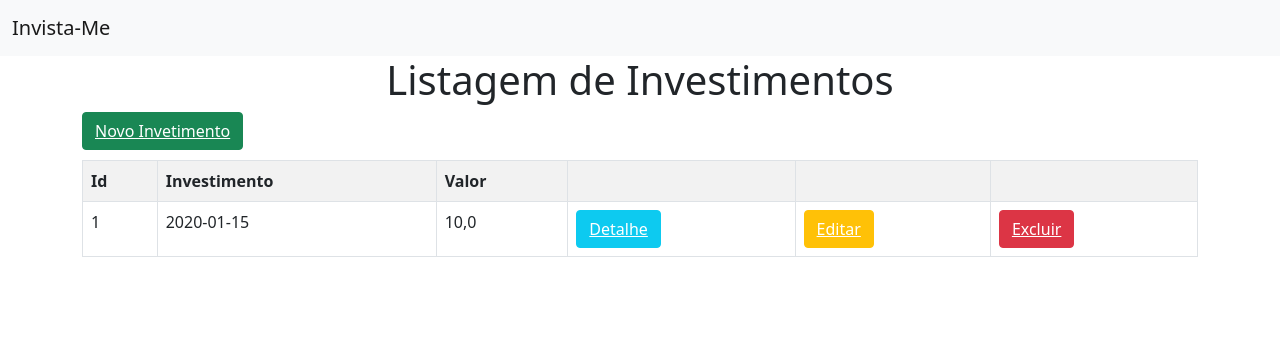
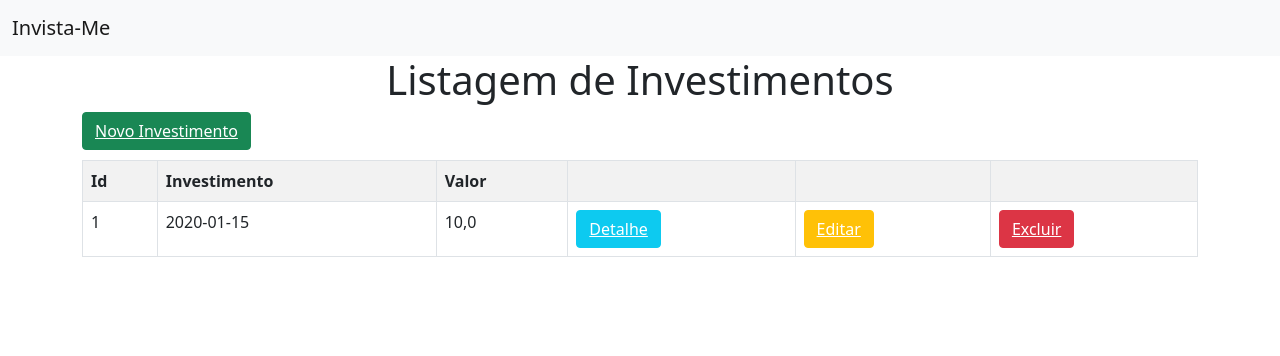
Before and after one commit to Geovanni-Alves/invista_me_dev_aprender, a Django app: page / in a window 1280 px wide. Shown: the top 356 px of the page. Run offline with Django 4.2, Linux system fonts and the light colour scheme; tables that the repository leaves empty hold one stand-in row (values such as "Sample post"); some libraries are stand-ins or nearby versions.

Commit message:
erro de digitacao botao novo investimento

```diff
--- a/invista_me/templates/investimentos/investimentos.html
+++ b/invista_me/templates/investimentos/investimentos.html
@@ -3,7 +3,7 @@
 <h1 style = "text-align: center;">Listagem de Investimentos</h1>
 
 <div class="container">
-    <button class="btn btn-success" style="margin-bottom: 10px;"><a style = "color:white;" href="{% url 'novo_investimento' %}">Novo Invetimento</a></button>
+    <button class="btn btn-success" style="margin-bottom: 10px;"><a style = "color:white;" href="{% url 'novo_investimento' %}">Novo Investimento</a></button>
     <table class="table table-striped table-bordered">
         <tr>
             <th>Id</th>
```
